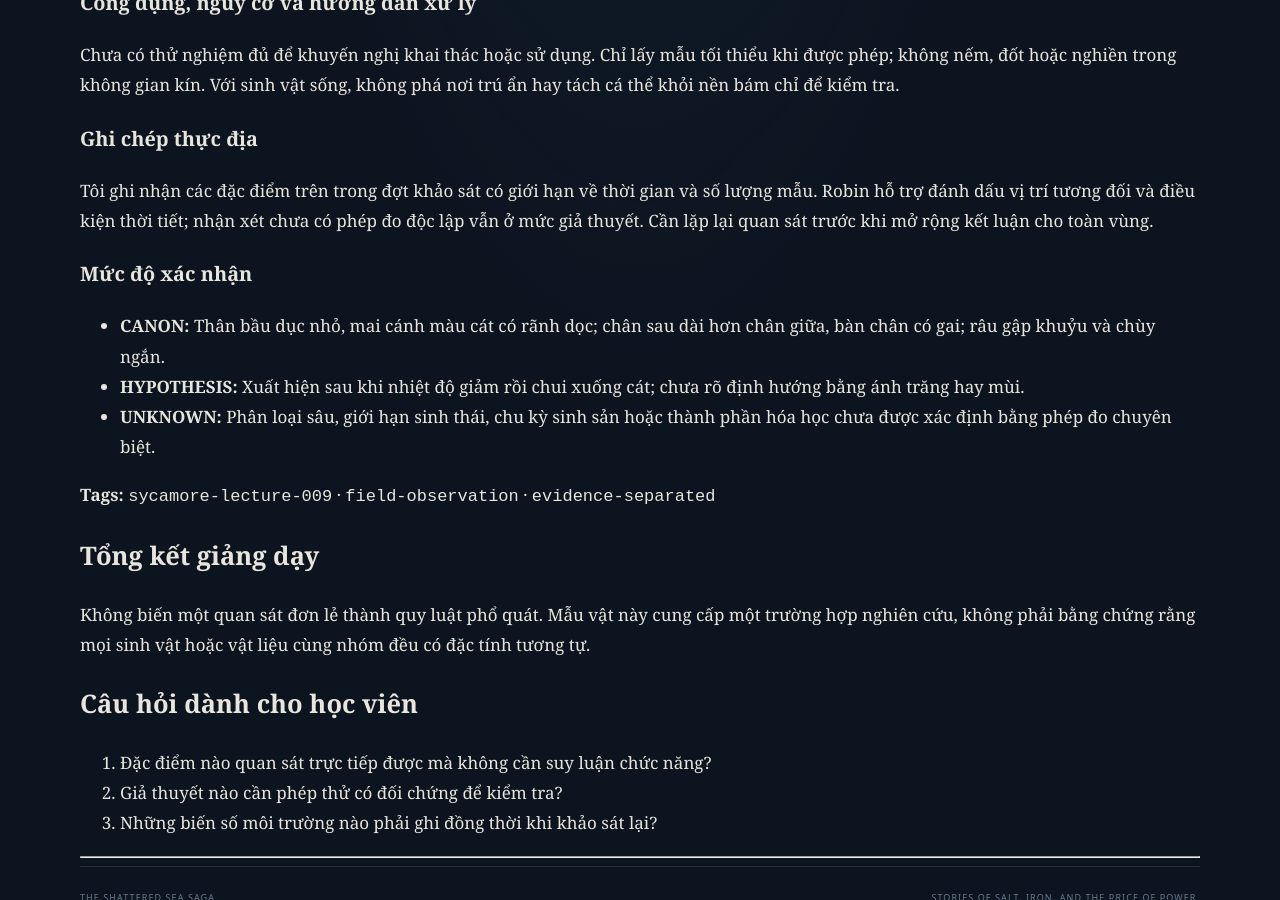
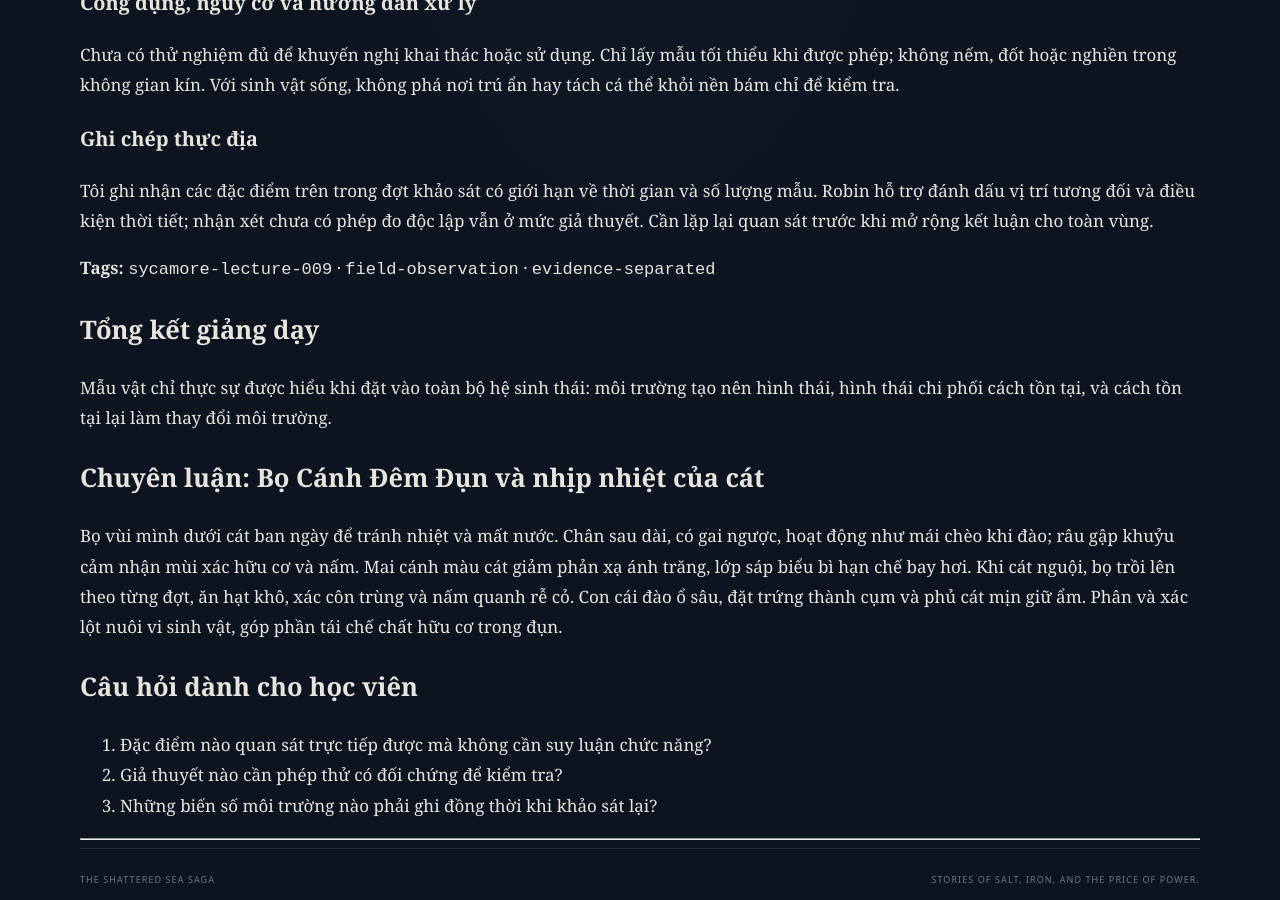
Before and after one commit to trduy91/seven-seas-reader, a Jekyll site: the page built from site/field-notes/sycamore/lecture-009-bi-mat-cua-nhung-dun-cat-dem.md, in a window 1280 px wide and 900 px high, scrolled down 1145 px. Built offline with Jekyll 4.4.1, drawn with Linux system fonts in a browser that asks for light colours; our own code applies the rules of GitHub Pages for plain Markdown files.

Commit message:
Canon revision 009: expand lecture and repair image links

```diff
--- a/site/field-notes/sycamore/lecture-009-bi-mat-cua-nhung-dun-cat-dem.md
+++ b/site/field-notes/sycamore/lecture-009-bi-mat-cua-nhung-dun-cat-dem.md
@@ -10,7 +10,6 @@ Bí mật của những đụn cát đêm là chủ đề của buổi khảo s
 ## I. Động vật — Bọ Cánh Đêm Đụn
 
 ![Tranh khoa học Bọ Cánh Đêm Đụn](https://raw.githubusercontent.com/trduy91/seven-seas/main/docs/world/geography/ecology/sycamore-field-notes/images/SS-SYC-20261127-009-AN01.jpg)
-
 
 **Mã hồ sơ:** `SS-SYC-20261127-009-AN01`
 **Phân loại:** Bọ cánh cứng hoạt động về đêm
@@ -32,17 +31,15 @@ Chưa có thử nghiệm đủ để khuyến nghị khai thác hoặc sử dụ
 
 Tôi ghi nhận các đặc điểm trên trong đợt khảo sát có giới hạn về thời gian và số lượng mẫu. Robin hỗ trợ đánh dấu vị trí tương đối và điều kiện thời tiết; nhận xét chưa có phép đo độc lập vẫn ở mức giả thuyết. Cần lặp lại quan sát trước khi mở rộng kết luận cho toàn vùng.
 
-### Mức độ xác nhận
-
-- **CANON:** Thân bầu dục nhỏ, mai cánh màu cát có rãnh dọc; chân sau dài hơn chân giữa, bàn chân có gai; râu gập khuỷu và chùy ngắn.
-- **HYPOTHESIS:** Xuất hiện sau khi nhiệt độ giảm rồi chui xuống cát; chưa rõ định hướng bằng ánh trăng hay mùi.
-- **UNKNOWN:** Phân loại sâu, giới hạn sinh thái, chu kỳ sinh sản hoặc thành phần hóa học chưa được xác định bằng phép đo chuyên biệt.
-
 **Tags:** `sycamore-lecture-009` · `field-observation` · `evidence-separated`
 
 ## Tổng kết giảng dạy
 
-Không biến một quan sát đơn lẻ thành quy luật phổ quát. Mẫu vật này cung cấp một trường hợp nghiên cứu, không phải bằng chứng rằng mọi sinh vật hoặc vật liệu cùng nhóm đều có đặc tính tương tự.
+Mẫu vật chỉ thực sự được hiểu khi đặt vào toàn bộ hệ sinh thái: môi trường tạo nên hình thái, hình thái chi phối cách tồn tại, và cách tồn tại lại làm thay đổi môi trường.
+
+## Chuyên luận: Bọ Cánh Đêm Đụn và nhịp nhiệt của cát
+
+Bọ vùi mình dưới cát ban ngày để tránh nhiệt và mất nước. Chân sau dài, có gai ngược, hoạt động như mái chèo khi đào; râu gập khuỷu cảm nhận mùi xác hữu cơ và nấm. Mai cánh màu cát giảm phản xạ ánh trăng, lớp sáp biểu bì hạn chế bay hơi. Khi cát nguội, bọ trồi lên theo từng đợt, ăn hạt khô, xác côn trùng và nấm quanh rễ cỏ. Con cái đào ổ sâu, đặt trứng thành cụm và phủ cát mịn giữ ẩm. Phân và xác lột nuôi vi sinh vật, góp phần tái chế chất hữu cơ trong đụn.
 
 ## Câu hỏi dành cho học viên
 
```
